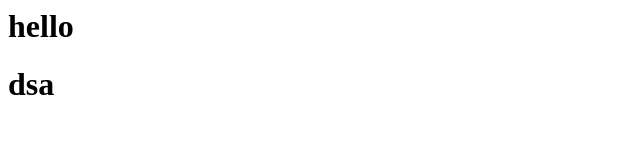
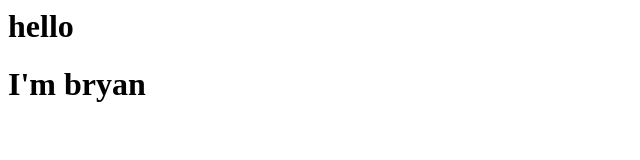
Before and after one commit to DEINXH/portfolio, a plain HTML site: page index.html in a window 1280 px wide. Shown: the whole page, without its empty margins (0-640 px from the left). Drawn offline with Linux system fonts and the light colour scheme.

Commit message:
Im bryan

```diff
--- a/index.html
+++ b/index.html
@@ -1,2 +1,2 @@
 <h1>hello</h1>
-<h1>dsa</h1>
+<h1>I'm bryan</h1>
```
